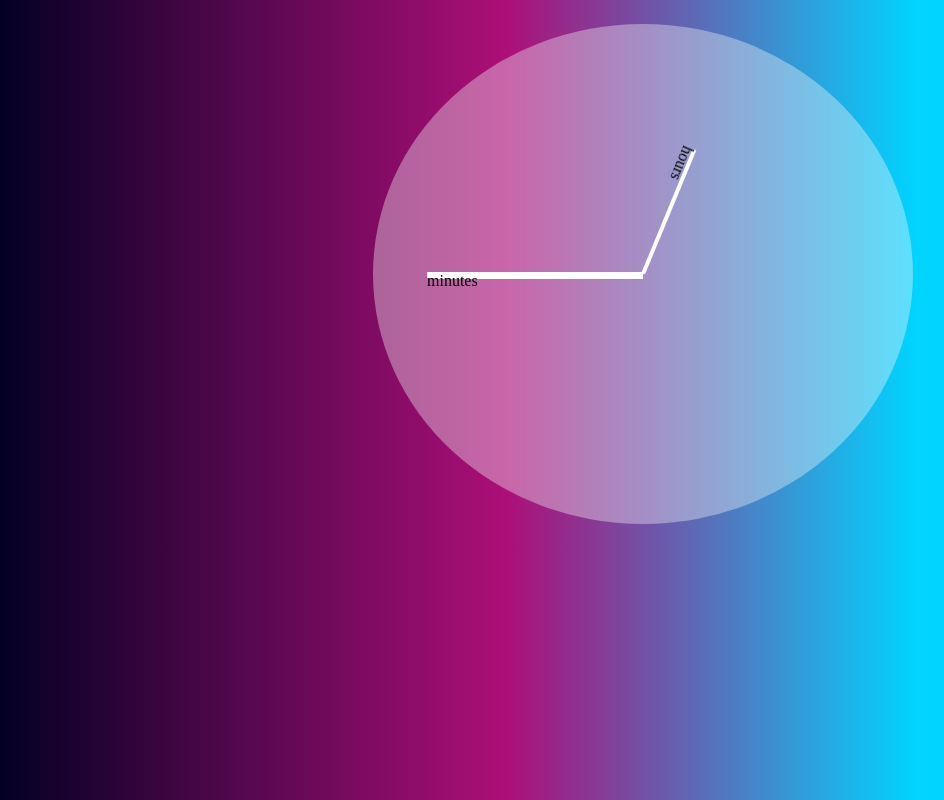
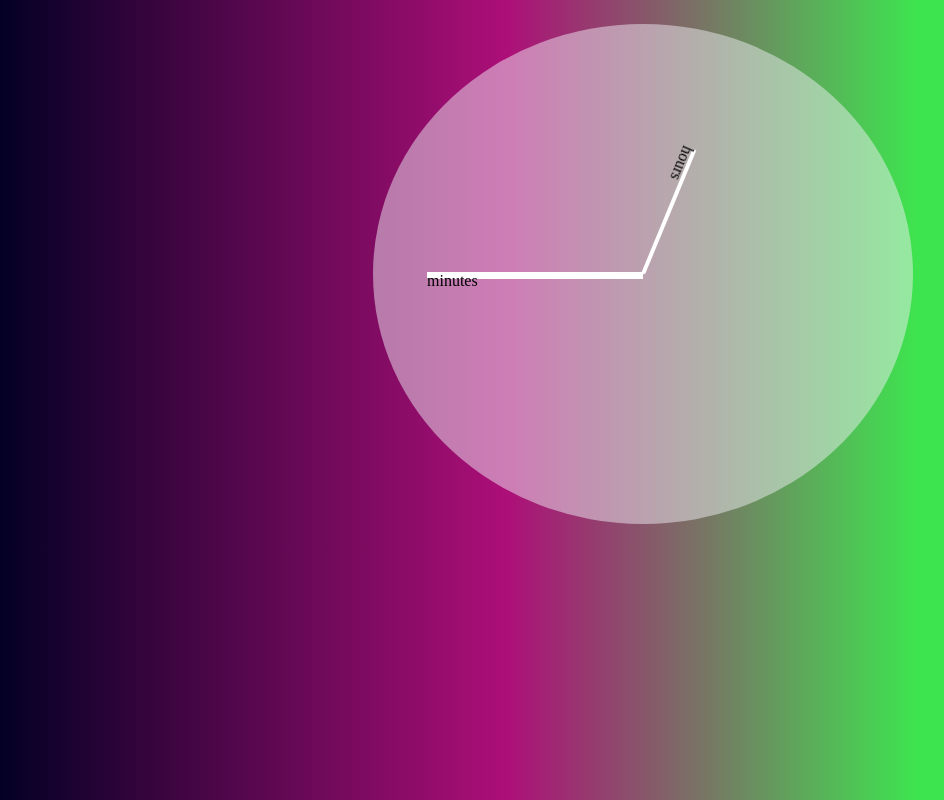
Before and after one commit to OlenaYakovleva/clock, a plain HTML site: page index.html in a window 1280 px wide. Shown: the whole page, without its empty margins (5-949 px from the left). Drawn offline with Linux system fonts and the light colour scheme.

Commit message:
change colour of the clock

```diff
--- a/styles.css
+++ b/styles.css
@@ -7,7 +7,7 @@ body {
     90deg,
     rgba(2, 0, 36, 1) 0%,
     rgba(173, 15, 120, 1) 40%,
-    rgba(0, 212, 255, 1) 72%
+    rgb(62, 228, 79) 72%
   );
   width: 100%;
   height: 100%;
@@ -17,7 +17,7 @@ body {
 .clock {
   width: 500px;
   height: 500px;
-  background-color: #f6f6f85f;
+  background-color: #eeeef47d;
   border-radius: 50%;
   position: relative;
   list-style: none;
```
